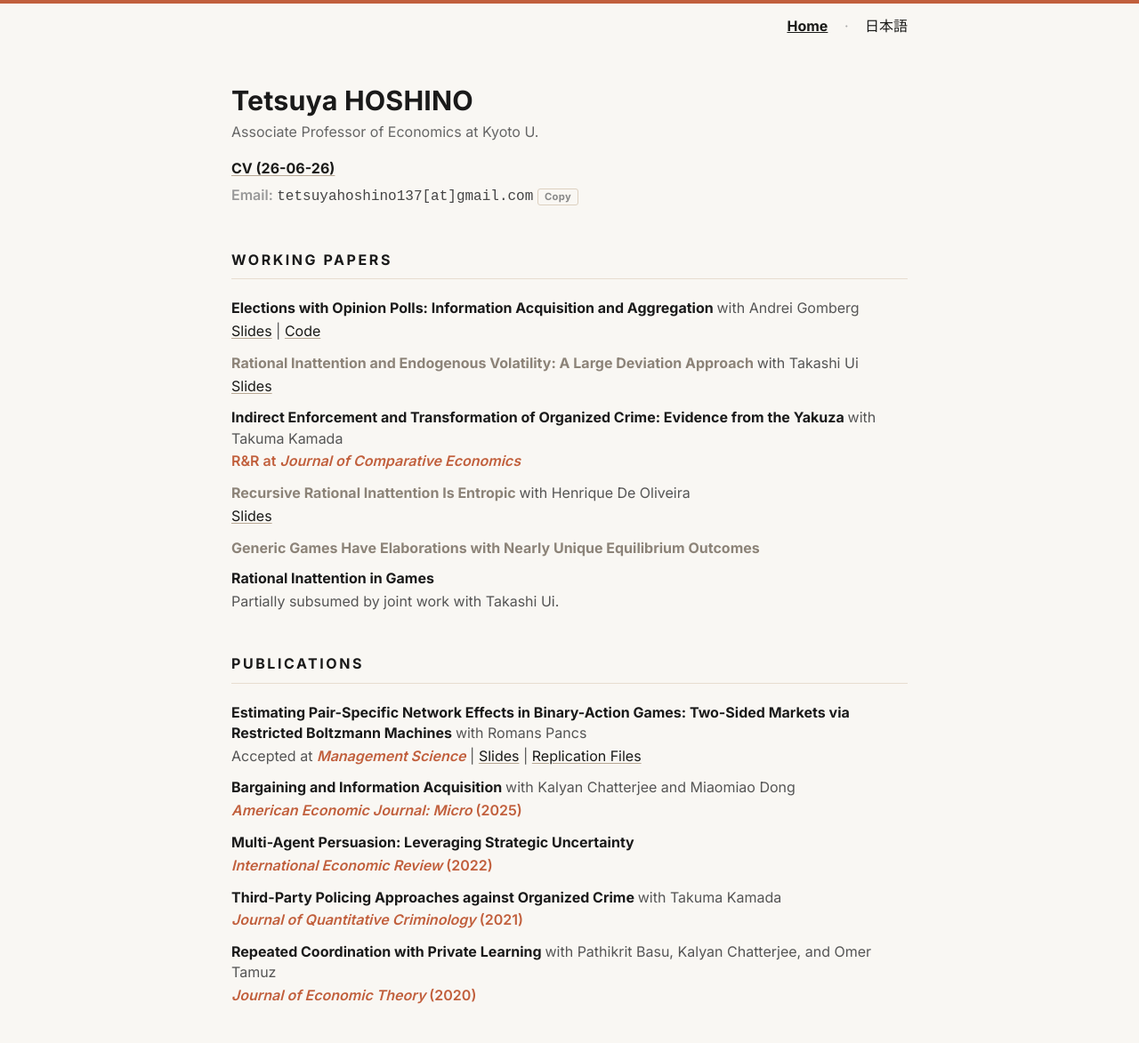
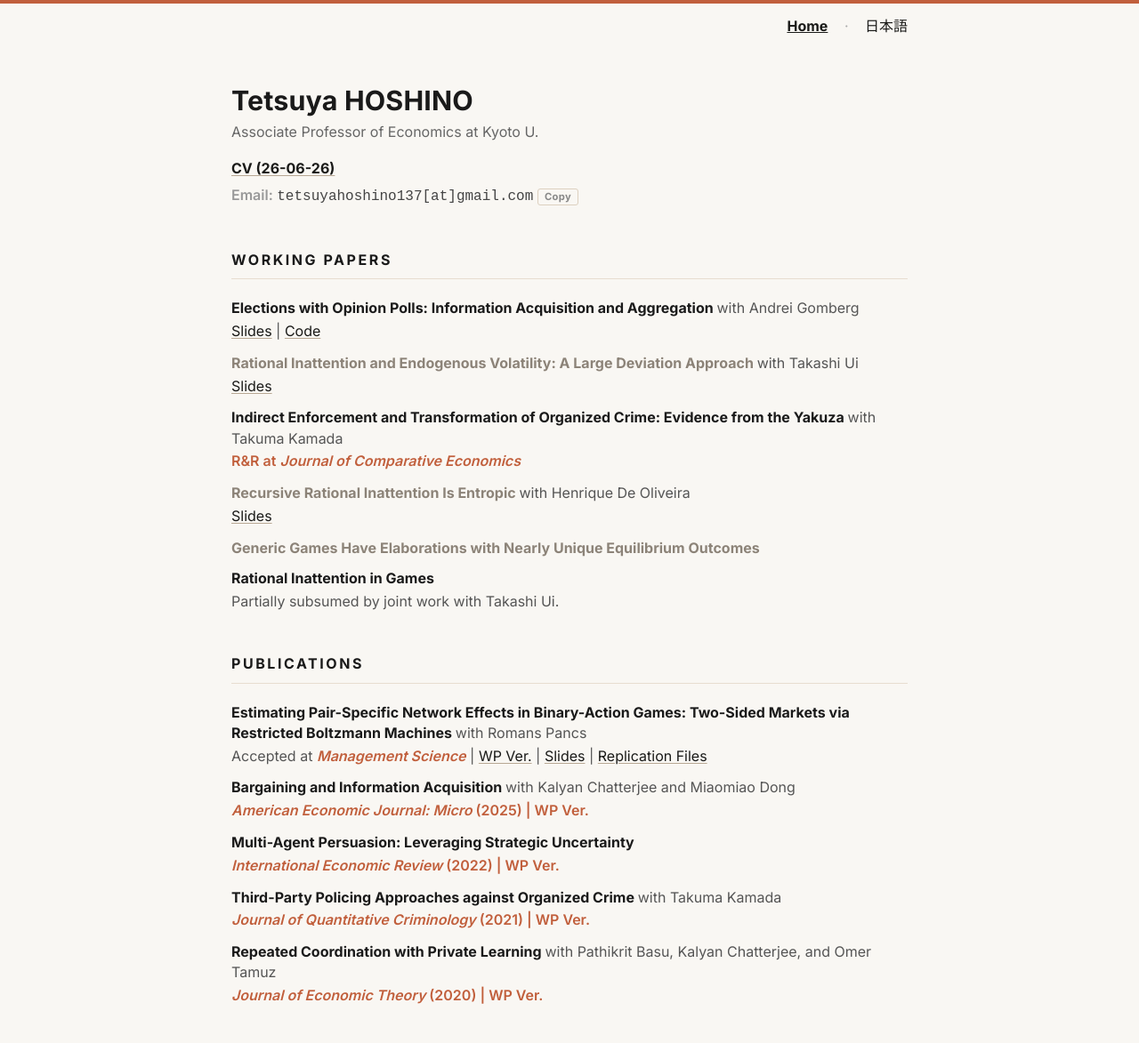
Before and after one commit to tetsuyahoshino137/tetsuyahoshino137.github.io, a Jekyll site: the page built from index.md, in a window 1280 px wide. Shown: the whole page at 89% size. Built offline with Jekyll 4.4.1, drawn with Linux system fonts in a browser that asks for light colours.

Commit message:
Add new publications to index.md
Added multiple publications with details including titles, authors, and links.

```diff
--- a/index.md
+++ b/index.md
@@ -71,6 +71,71 @@
     <ul class="paper-list">
       <li>
         <div class="paper-title">
+          Estimating Pair-Specific Network Effects in Binary-Action Games: Two-Sided Markets via Restricted Boltzmann Machines
+          <span class="authors">with Romans Pancs</span>
+        </div>
+        <div class="paper-sub">
+          Accepted at <span class="badge"><em>Management Science</em></span> |
+          <a href="papers/HoshinoPancs260925.pdf">WP Ver.</a> |
+          <a href="slides/HoshinoPancs_EconometricSocietyAIML.pdf">Slides</a> |
+          <a href="https://github.com/tetsuyahoshino137/tetsuyahoshino137.github.io/tree/main/replication/hoshino-pancs">Replication Files</a>
+        </div>
+      </li>
+      <li>
+        <div class="paper-title">
+          Bargaining and Information Acquisition
+          <span class="authors">with Kalyan Chatterjee and Miaomiao Dong</span>
+        </div>
+        <div class="paper-pub">
+          <span class="badge">
+            <a href="https://www.aeaweb.org/articles?id=10.1257/mic.20240034"><em>American Economic Journal: Micro</em></a> (2025) |
+            <a href="papers/ChatterjeeDongHoshinoAEJ240904.pdf">WP Ver.</a>
+          </span>
+        </div>
+      </li>
+      <li>
+        <div class="paper-title">
+          Multi-Agent Persuasion: Leveraging Strategic Uncertainty
+        </div>
+        <div class="paper-pub">
+          <span class="badge">
+            <a href="https://onlinelibrary.wiley.com/doi/10.1111/iere.12546"><em>International Economic Review</em></a> (2022) |
+            <a href="papers/HoshinoIER210901.pdf">WP Ver.</a>
+          </span>
+        </div>
+      </li>
+      <li>
+        <div class="paper-title">
+          Third-Party Policing Approaches against Organized Crime
+          <span class="authors">with Takuma Kamada</span>
+        </div>
+        <div class="paper-pub">
+          <span class="badge">
+            <a href="https://link.springer.com/article/10.1007/s10940-020-09466-6"><em>Journal of Quantitative Criminology</em></a> (2021) |
+            <a href="papers/HoshinoKamadaJQC200601.pdf">WP Ver.</a>
+          </span>
+        </div>
+      </li>
+      <li>
+        <div class="paper-title">
+          Repeated Coordination with Private Learning
+          <span class="authors">with Pathikrit Basu, Kalyan Chatterjee, and Omer Tamuz</span></div>
+        <div class="paper-pub">
+          <span class="badge">
+            <a href="https://www.sciencedirect.com/science/article/abs/pii/S0022053120300995"><em>Journal of Economic Theory</em></a> (2020) |
+            <a href="papers/BasuChatterjeeHoshinoTamuzJET200731.pdf">WP Ver.</a>
+          </span>
+        </div>
+      </li>
+    </ul>
+  </div>
+
+  <!--
+  <div class="section">
+    <h2>Publications</h2>
+    <ul class="paper-list">
+      <li>
+        <div class="paper-title">
           <a href="papers/HoshinoPancs260925.pdf">Estimating Pair-Specific Network Effects in Binary-Action Games: Two-Sided Markets via Restricted Boltzmann Machines</a>
           <span class="authors">with Romans Pancs</span>
         </div>
@@ -124,4 +189,5 @@
       </li>
     </ul>
   </div>
+  -->
 </div>
```
